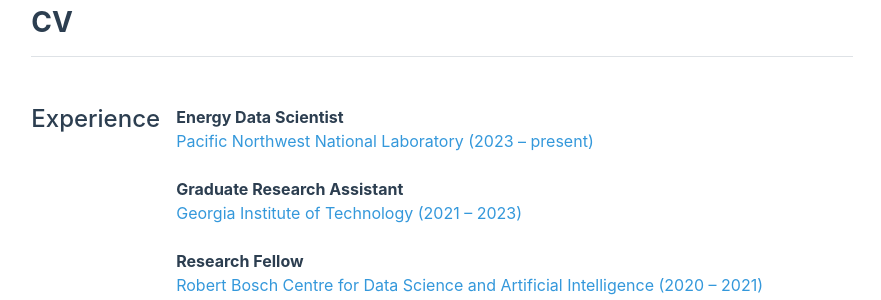
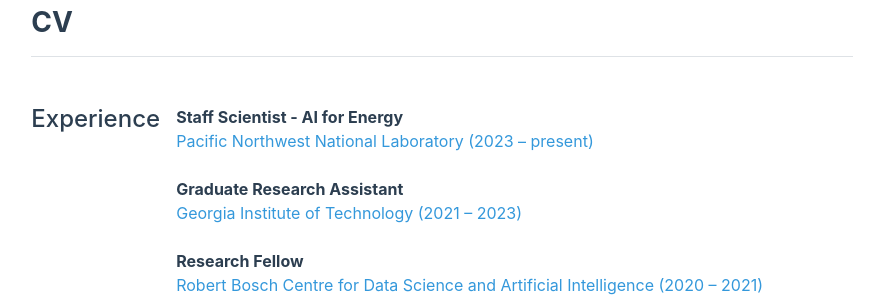
Before and after one commit to sarthakchat/sarthakchat.github.io, a Jekyll site: the page built from cv.md, in a window 1280 px wide. Shown: the part 167-467 px from the top of the page, without its empty margins (198-1079 px from the left). Built offline with Jekyll 4.4.1, drawn with Linux system fonts in a browser that asks for light colours.

Commit message:
Update academic-experience.yml

```diff
--- a/_data/cv/academic-experience.yml
+++ b/_data/cv/academic-experience.yml
@@ -1,6 +1,6 @@
-- title: 'Energy Data Scientist'
+- title: 'Staff Scientist - AI for Energy'
   description: 'Pacific Northwest National Laboratory (2023 – present)'
-  location: 'Richland, WA'
+  location: 'Seattle, WA'
   image: "assets/img/PNNL Horizontal Logo.png"
 
 
```
